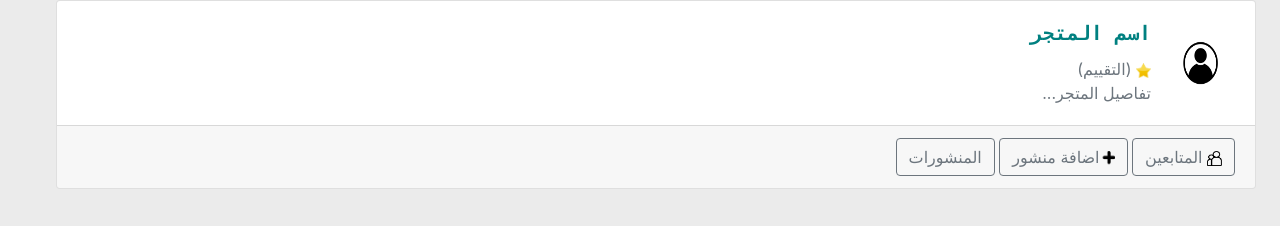
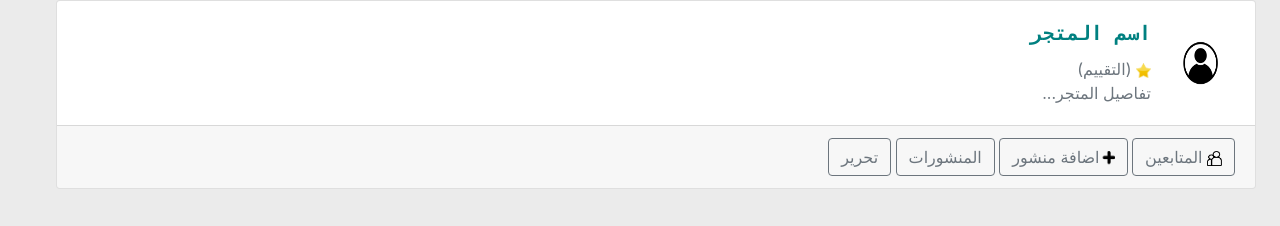
Before and after one commit to taghreed-123/bootstrap-4.0.0-dist, a plain HTML site: page profileStore.html in a window 1280 px wide. Shown: the part 145-371 px from the top of the page. Drawn offline with Linux system fonts and the light colour scheme.

Commit message:
linked editProfile

```diff
--- a/profileStore.html
+++ b/profileStore.html
@@ -92,6 +92,7 @@
 
 
  <button type="button" class="btn btn-outline-secondary" data-toggle="collapse" data-target="#collapsepost" aria-expanded="undefined" aria-controls="collapsepost">المنشورات</button>
+ <a href="editProfile.html"><button type="button" class="btn btn-outline-secondary" data-toggle="collapse" data-target="#collapseadd" aria-expanded="undefined" aria-controls="collapseadd" >تحرير</button> </a>
 
  <div class="collapse" id="collapsefoolowers">
    <div class="container">
```
